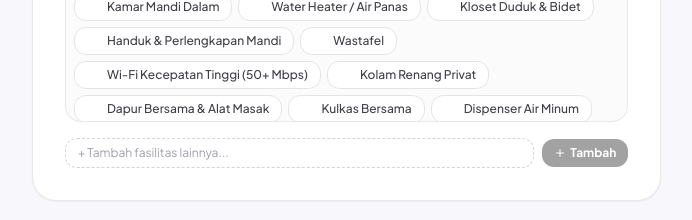
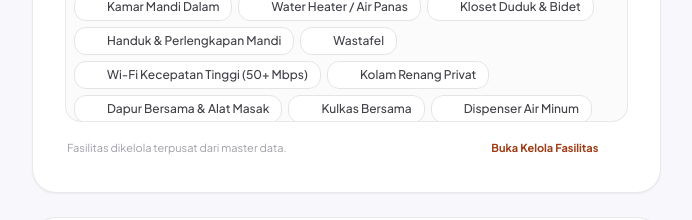
Before and after one commit to H-zn-art/adakamar-id., a Next.js app in the folder adakamar-id/: page /admin/penginapan/tambah in a window 1280 px wide. Shown: the part 1820-2040 px from the top of the page, without its empty margins (256-948 px from the left). Built offline with nearby package versions, Linux system fonts and the light colour scheme; no server answers.

Commit message:
fix: hilangkan input custom fasilitas pada form penginapan, gunakan master fasilitas terpusat, dan perbaiki tampilan icon fasilitas di detail homestay

```diff
--- a/adakamar-id/app/admin/penginapan/[id]/kamar/page.tsx
+++ b/adakamar-id/app/admin/penginapan/[id]/kamar/page.tsx
@@ -524,7 +524,7 @@ export default function KamarManagementPage() {
                   description="Pilih amenitas spesifik kamar ini (ringkas &amp; hemat tempat)"
                   placeholderSearch="Cari fasilitas kamar (AC, Kasur, Kamar Mandi, TV)..."
                   size="compact"
-                  allowCustom={true}
+                  allowCustom={false}
                 />
               </div>
 
--- a/adakamar-id/app/admin/penginapan/page.tsx
+++ b/adakamar-id/app/admin/penginapan/page.tsx
@@ -1026,7 +1026,7 @@ export default function AdminPenginapanPage() {
                     description="Pilih fasilitas yang tersedia di homestay (tampilan ringkas &amp; hemat frame)"
                     placeholderSearch="Cari fasilitas homestay (AC, WiFi, Kolam Renang)..."
                     size="compact"
-                    allowCustom={true}
+                    allowCustom={false}
                   />
                 </div>
 
@@ -1384,7 +1384,7 @@ export default function AdminPenginapanPage() {
                             description="Pilih fasilitas spesifik tipe kamar ini"
                             placeholderSearch="Cari fasilitas kamar..."
                             size="compact"
-                            allowCustom={true}
+                            allowCustom={false}
                           />
                         </div>
 
--- a/adakamar-id/app/admin/penginapan/tambah/page.tsx
+++ b/adakamar-id/app/admin/penginapan/tambah/page.tsx
@@ -783,7 +783,7 @@ function AddEditPenginapanContent() {
                     valueType="name"
                     label=""
                     placeholderSearch="Cari fasilitas homestay (mis: AC, Kolam Renang, WiFi, Water Heater)..."
-                    allowCustom={true}
+                    allowCustom={false}
                   />
                 </div>
 
--- a/adakamar-id/app/globals.css
+++ b/adakamar-id/app/globals.css
@@ -191,6 +191,7 @@
 
 /* ─── Material Symbols config ─── */
 .material-symbols-outlined {
+  font-family: 'Material Symbols Outlined' !important;
   font-variation-settings:
     'FILL' 0,
     'wght' 400,
--- a/adakamar-id/app/homestay/[slug]/page.tsx
+++ b/adakamar-id/app/homestay/[slug]/page.tsx
@@ -157,13 +157,49 @@ export default async function DetailPage({
     // Use static defaults if API is unavailable
   }
 
+function resolveFacilityIcon(name: string, rawIcon?: string): string {
+  if (rawIcon && rawIcon !== "check_circle" && rawIcon.trim().length > 0) {
+    return rawIcon.trim();
+  }
+  const n = (name || "").toLowerCase();
+  if (n.includes("ac") || n.includes("air conditioner")) return "ac_unit";
+  if (n.includes("kamar mandi") || n.includes("toilet")) return "bathroom";
+  if (n.includes("water heater") || n.includes("air panas")) return "hot_tub";
+  if (n.includes("shower")) return "shower";
+  if (n.includes("kloset") || n.includes("bidet")) return "wc";
+  if (n.includes("wastafel")) return "wash";
+  if (n.includes("handuk")) return "shower";
+  if (n.includes("tv")) return "tv";
+  if (n.includes("wifi") || n.includes("wi-fi") || n.includes("internet")) return "wifi";
+  if (n.includes("kolam") || n.includes("renang") || n.includes("pool")) return "pool";
+  if (n.includes("dapur") || n.includes("masak") || n.includes("kulkas")) return "kitchen";
+  if (n.includes("dispenser") || n.includes("minum")) return "local_drink";
+  if (n.includes("sarapan") || n.includes("makan")) return "restaurant";
+  if (n.includes("parkir") && n.includes("motor")) return "two_wheeler";
+  if (n.includes("parkir")) return "local_parking";
+  if (n.includes("pendopo") || n.includes("gazebo") || n.includes("bale")) return "deck";
+  if (n.includes("mesin cuci") || n.includes("cuci")) return "local_laundry_service";
+  if (n.includes("cctv") || n.includes("keamanan") || n.includes("security")) return "security";
+  if (n.includes("akses")) return "lock_open";
+  if (n.includes("taman")) return "yard";
+  if (n.includes("bbq")) return "outdoor_grill";
+  if (n.includes("meja") || n.includes("kursi") || n.includes("kerja") || n.includes("workstation")) return "desk";
+  if (n.includes("kasur") || n.includes("bed")) return "bed";
+  if (n.includes("kipas")) return "mode_fan";
+  if (n.includes("lemari")) return "inventory_2";
+  if (n.includes("balkon") || n.includes("teras")) return "balcony";
+  if (n.includes("merokok") || n.includes("rokok")) return "smoke_free";
+  if (n.includes("alam")) return "nature";
+  return rawIcon || "check_circle";
+}
+
   // Fallback default image (only used when no images uploaded at all)
   const defaultImage = "/placeholder-homestay.jpg";
   const mainImage = propertyImages[0] || defaultImage;
 
-  // Build amenities list from DB facilities (use icon from DB directly)
+  // Build amenities list from DB facilities (with smart icon resolution)
   const amenities = propertyFacilities.map((f) => ({
-    icon: f.icon || "check_circle",
+    icon: resolveFacilityIcon(f.name, f.icon),
     label: f.name,
   }));
 
@@ -726,9 +762,15 @@ export default async function DetailPage({
                                   border: "1px solid #f3d5ca",
                                   color: "#57423b",
                                   fontWeight: 600,
+                                  display: "inline-flex",
+                                  alignItems: "center",
+                                  gap: "4px",
                                 }}
                               >
-                                {fac}
+                                <span className="material-symbols-outlined" style={{ fontSize: "13px", color: "#9f3c16" }}>
+                                  {resolveFacilityIcon(fac)}
+                                </span>
+                                <span>{fac}</span>
                               </span>
                             ))}
                           </div>
--- a/adakamar-id/components/admin/FacilitySelector.tsx
+++ b/adakamar-id/components/admin/FacilitySelector.tsx
@@ -165,13 +165,13 @@ export default function FacilitySelector({
   description,
   placeholderSearch = "Cari fasilitas (mis: AC, WiFi, Water Heater)...",
   size = "normal",
-  allowCustom = true,
+  allowCustom = false,
 }: FacilitySelectorProps) {
   const [search, setSearch] = useState("");
   const [activeCategory, setActiveCategory] = useState("all");
   const [customInput, setCustomInput] = useState("");
 
-  // Gabungkan fasilitas backend dan preset default agar pilihan selalu lengkap
+  // Ambil fasilitas dari master backend. Hanya gunakan preset jika master data kosong.
   const mergedFacilities = useMemo(() => {
     const list: FacilityItem[] = [];
     const seenNames = new Set<string>();
@@ -190,17 +190,17 @@ export default function FacilitySelector({
           });
         }
       });
+    } else {
+      // Fallback hanya jika master fasilitas dari backend belum ada
+      DEFAULT_PRESET_FACILITIES.forEach((def) => {
+        if (!seenNames.has(def.name.toLowerCase())) {
+          seenNames.add(def.name.toLowerCase());
+          list.push(def);
+        }
+      });
     }
 
-    // Masukkan preset default jika belum ada di list
-    DEFAULT_PRESET_FACILITIES.forEach((def) => {
-      if (!seenNames.has(def.name.toLowerCase())) {
-        seenNames.add(def.name.toLowerCase());
-        list.push(def);
-      }
-    });
-
-    // Masukkan juga selectedValues yang mungkin belum ada di list (custom facilities)
+    // Masukkan juga selectedValues yang mungkin belum ada di list (agar pilihan sebelumnya tidak hilang)
     selectedValues.forEach((val) => {
       if (valueType === "name" && val && !seenNames.has(val.toLowerCase())) {
         seenNames.add(val.toLowerCase());
@@ -427,6 +427,20 @@ export default function FacilitySelector({
           </button>
         </div>
       )}
+
+      {/* Link ke Master Data Fasilitas */}
+      <div className="flex items-center justify-between text-[11px] text-zinc-400 pt-0.5 px-0.5">
+        <span>Fasilitas dikelola terpusat dari master data.</span>
+        <a
+          href="/admin/fasilitas"
+          target="_blank"
+          rel="noopener noreferrer"
+          className="text-[#9f3c16] hover:text-[#7f2f11] font-bold hover:underline inline-flex items-center gap-1 cursor-pointer"
+        >
+          <span>Buka Kelola Fasilitas</span>
+          <span className="material-symbols-outlined text-[13px]">open_in_new</span>
+        </a>
+      </div>
     </div>
   );
 }
```
